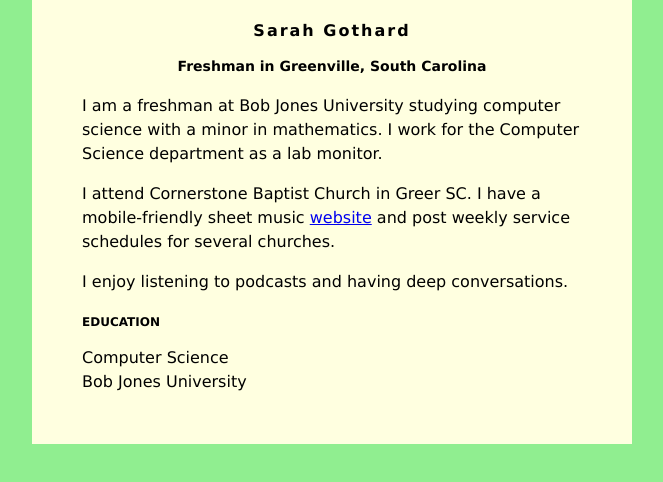
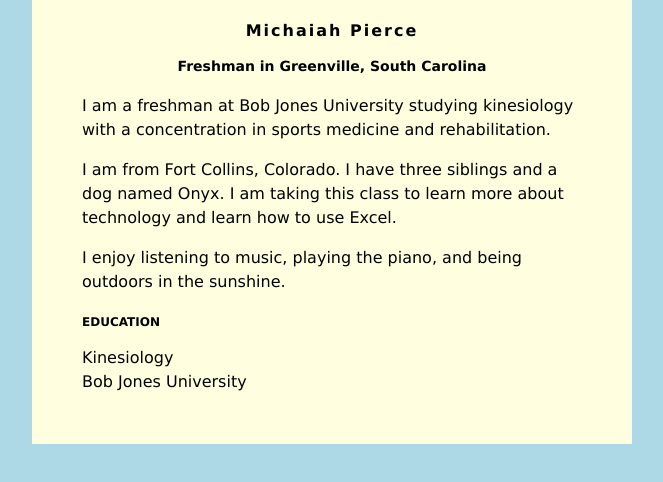
Before and after one commit to mpier776/mpier776.github.io, a plain HTML site: page index.html in a window 1280 px wide. Shown: the whole page, without its empty margins (308-971 px from the left). Drawn offline with Linux system fonts and the light colour scheme.

Commit message:
Update index.html

```diff
--- a/index.html
+++ b/index.html
@@ -2,7 +2,7 @@
 <head>
 <style>
 body {
-    background: lightgreen;
+    background: lightblue;
     font-family: Verdana;
 }
 #content {
@@ -30,21 +30,20 @@ h3 {
 </head>
 <body>
     <div id="content">
-        <h1>Sarah Gothard</h1>
+        <h1>Michaiah Pierce</h1>
         <h2>Freshman in Greenville, South Carolina</h2>
 
-         <p>I am a freshman at Bob Jones University studying computer science with a minor in
-            mathematics. I work for the Computer Science department as a lab monitor.</p>
+         <p>I am a freshman at Bob Jones University studying kinesiology with a concentration in
+            sports medicine and rehabilitation.</p>
          <p>
-            I attend Cornerstone Baptist Church in Greer SC. I have a mobile-friendly
-            sheet music <a href="https://mobilehymns.org/">website</a> and post weekly service
-            schedules for several churches.
+            I am from Fort Collins, Colorado. I have three siblings and a dog named Onyx.
+            I am taking this class to learn more about technology and learn how to use Excel.
          </p>
          <p>
-            I enjoy listening to podcasts and having deep conversations.
+            I enjoy listening to music, playing the piano, and being outdoors in the sunshine.
          </p>
         <h3>EDUCATION</h3>
-        Computer Science<br />
+        Kinesiology<br />
         Bob Jones University
     </div>
 
```
